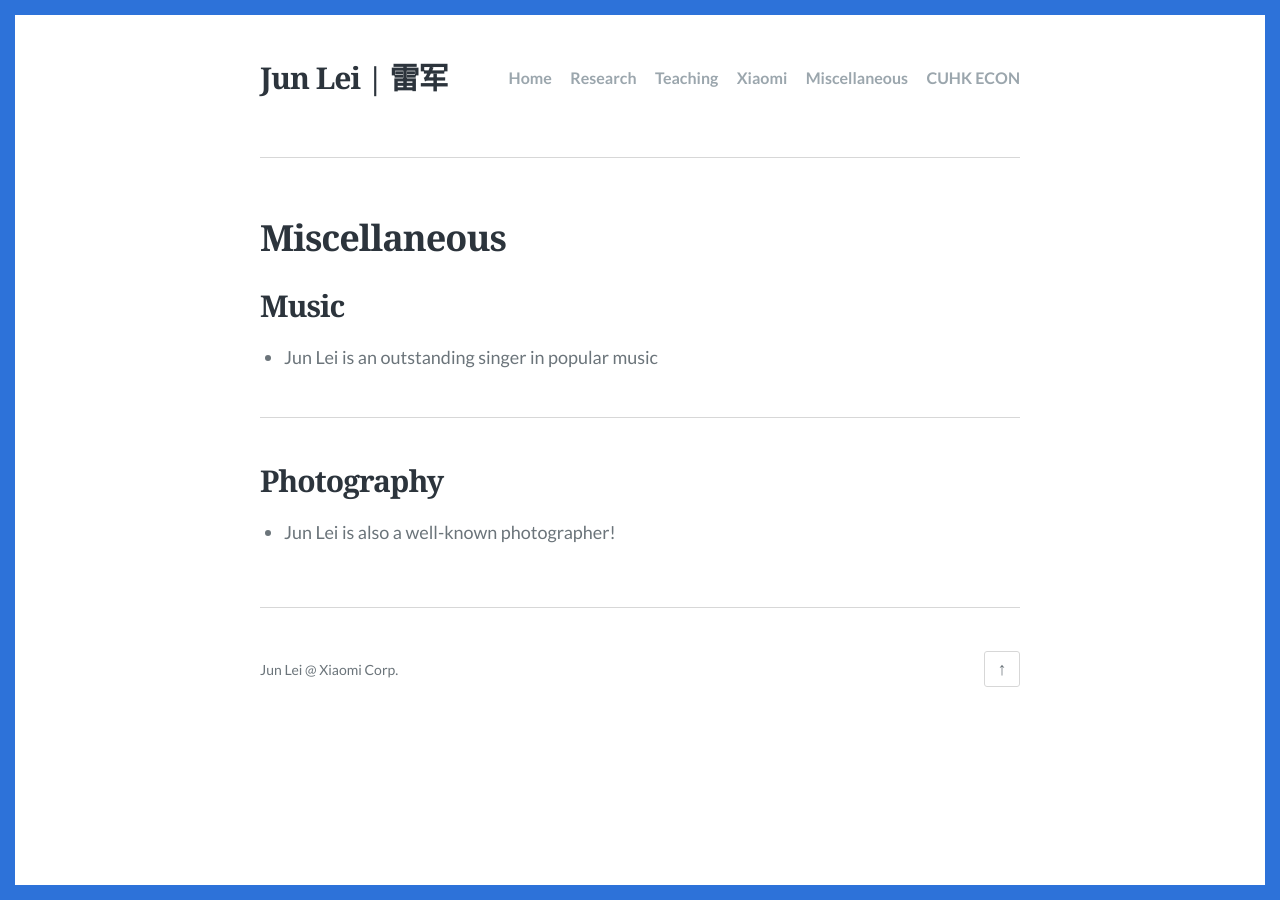
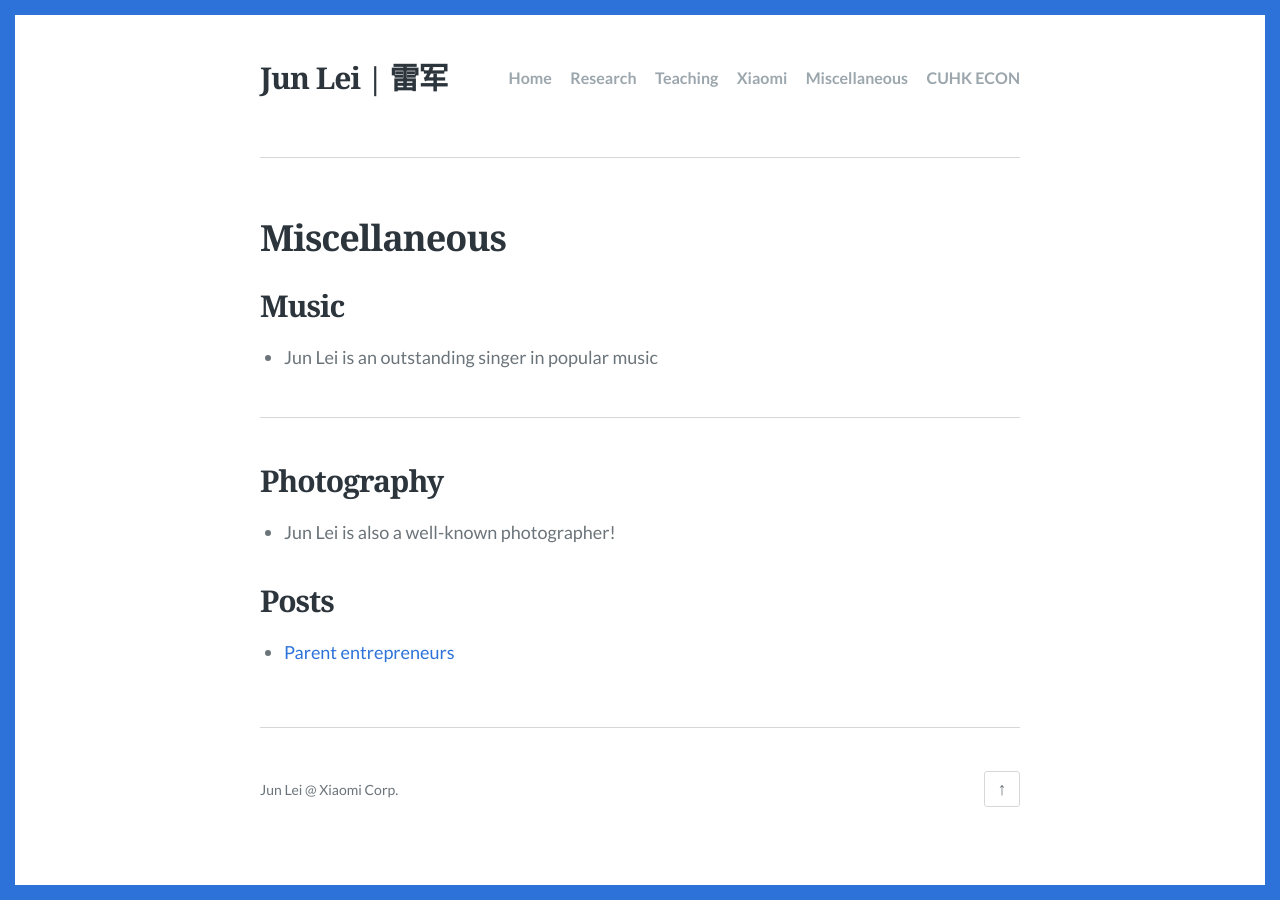
Before and after one commit to ciqiaowang/ciqiaowang.github.io, a Jekyll site: the page built from miscellaneous.md, in a window 1280 px wide. Built offline with Jekyll 4.4.1, drawn with Linux system fonts in a browser that asks for light colours.

Commit message:
Update miscellaneous.md

```diff
--- a/miscellaneous.md
+++ b/miscellaneous.md
@@ -13,3 +13,6 @@ feature_image:
 
 ## Photography
 - Jun Lei is also a well-known photographer!
+
+## Posts
+- [Parent entrepreneurs](_posts/2019-01-01-the-advantages-and-disadvantages-of-working-from-home.md)
```
